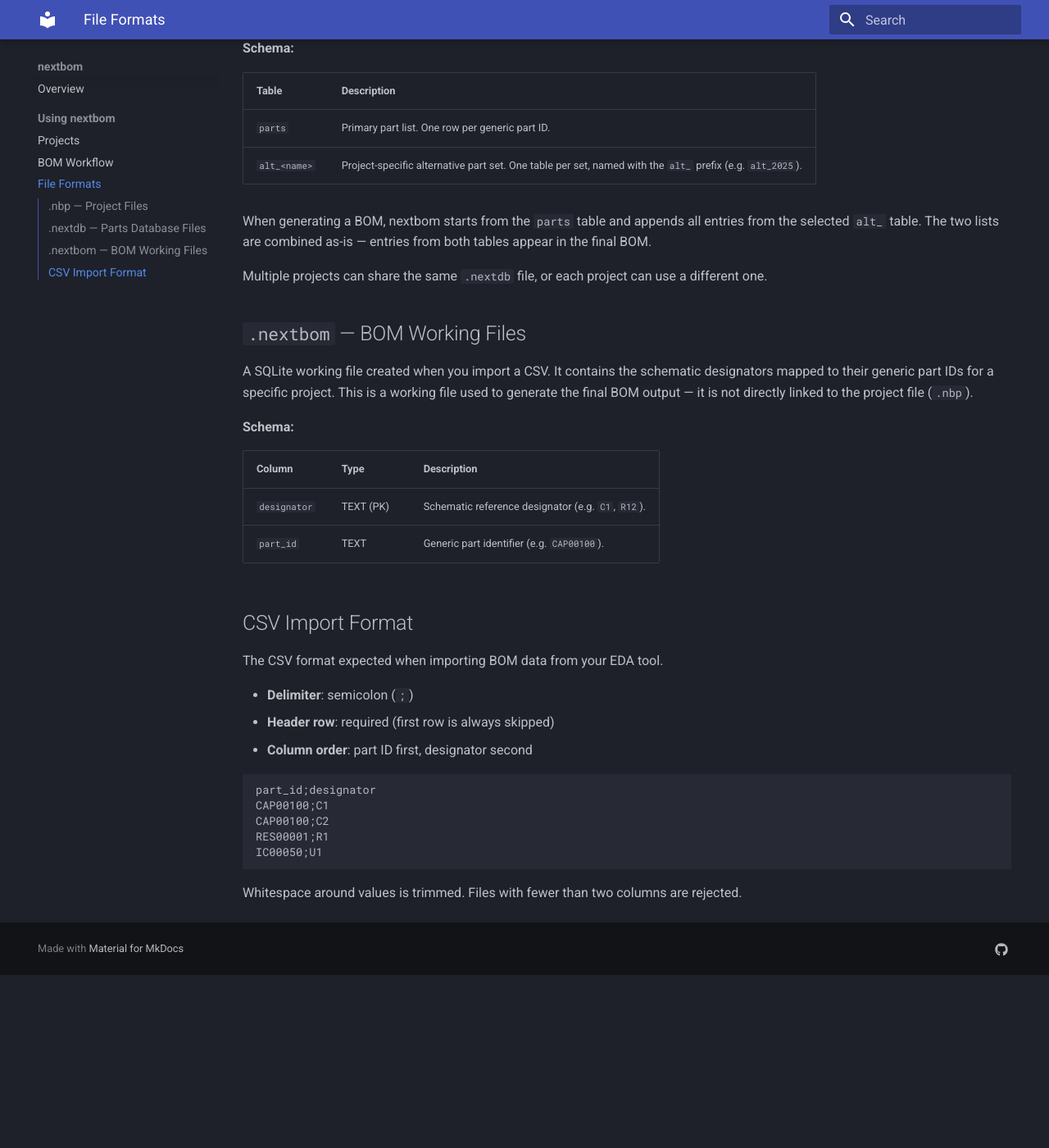
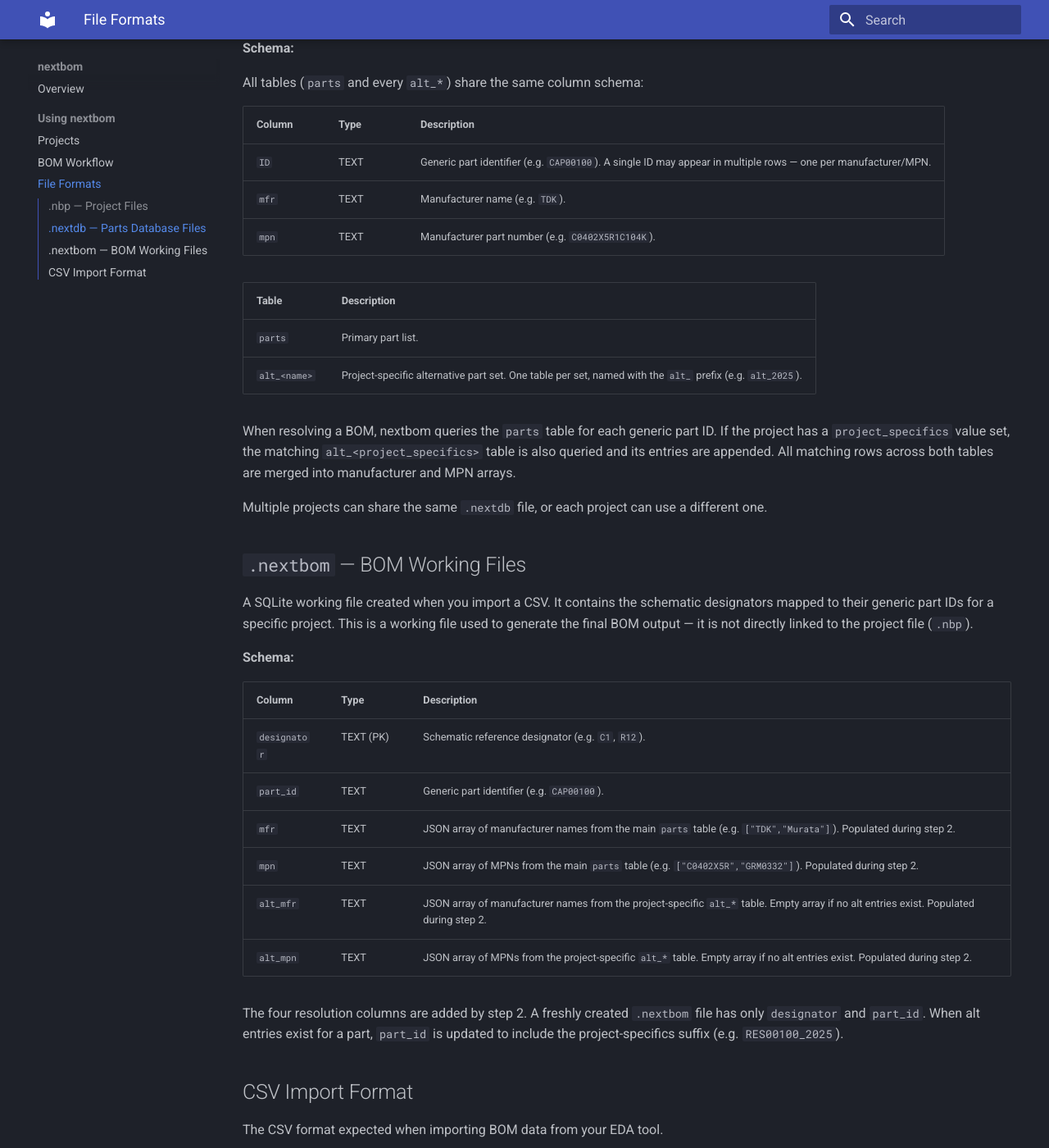
Before and after one commit to jakobgif/nextbom, an MkDocs documentation site: the page built from docs/file-formats.md, in a window 1280 px wide and 1400 px high, scrolled down 1103 px. Shown: the whole window at 82% size. Built offline with MkDocs 1.6.1 and Material for MkDocs 9.7.7, drawn with Linux system fonts in a browser that asks for light colours; before the commit the page ends 2292 px from its top, so only the background shows below that.

Commit message:
Update file-formats.md with .nextdb and .nextbom step 2 schema
Documents the shared column schema (ID, mfr, mpn) for all .nextdb tables,
and the four resolution columns added to .nextbom by step 2.

Co-Authored-By: Claude Sonnet 4.6 <noreply@anthropic.com>

```diff
--- a/docs/file-formats.md
+++ b/docs/file-formats.md
@@ -36,12 +36,20 @@ A SQLite database containing the mapping from generic part IDs to manufacturer p
 
 **Schema:**
 
+All tables (`parts` and every `alt_*`) share the same column schema:
+
+| Column | Type | Description |
+|---|---|---|
+| `ID`   | TEXT | Generic part identifier (e.g. `CAP00100`). A single ID may appear in multiple rows — one per manufacturer/MPN. |
+| `mfr`  | TEXT | Manufacturer name (e.g. `TDK`). |
+| `mpn`  | TEXT | Manufacturer part number (e.g. `C0402X5R1C104K`). |
+
 | Table | Description |
 |---|---|
-| `parts` | Primary part list. One row per generic part ID. |
+| `parts` | Primary part list. |
 | `alt_<name>` | Project-specific alternative part set. One table per set, named with the `alt_` prefix (e.g. `alt_2025`). |
 
-When generating a BOM, nextbom starts from the `parts` table and appends all entries from the selected `alt_` table. The two lists are combined as-is — entries from both tables appear in the final BOM.
+When resolving a BOM, nextbom queries the `parts` table for each generic part ID. If the project has a `project_specifics` value set, the matching `alt_<project_specifics>` table is also queried and its entries are appended. All matching rows across both tables are merged into manufacturer and MPN arrays.
 
 Multiple projects can share the same `.nextdb` file, or each project can use a different one.
 
@@ -55,6 +63,12 @@ A SQLite working file created when you import a CSV. It contains the schematic d
 |---|---|---|
 | `designator` | TEXT (PK) | Schematic reference designator (e.g. `C1`, `R12`). |
 | `part_id` | TEXT | Generic part identifier (e.g. `CAP00100`). |
+| `mfr`     | TEXT | JSON array of manufacturer names from the main `parts` table (e.g. `["TDK","Murata"]`). Populated during step 2. |
+| `mpn`     | TEXT | JSON array of MPNs from the main `parts` table (e.g. `["C0402X5R","GRM0332"]`). Populated during step 2. |
+| `alt_mfr` | TEXT | JSON array of manufacturer names from the project-specific `alt_*` table. Empty array if no alt entries exist. Populated during step 2. |
+| `alt_mpn` | TEXT | JSON array of MPNs from the project-specific `alt_*` table. Empty array if no alt entries exist. Populated during step 2. |
+
+The four resolution columns are added by step 2. A freshly created `.nextbom` file has only `designator` and `part_id`. When alt entries exist for a part, `part_id` is updated to include the project-specifics suffix (e.g. `RES00100_2025`).
 
 ## CSV Import Format {#csv-import-format}
 
```
